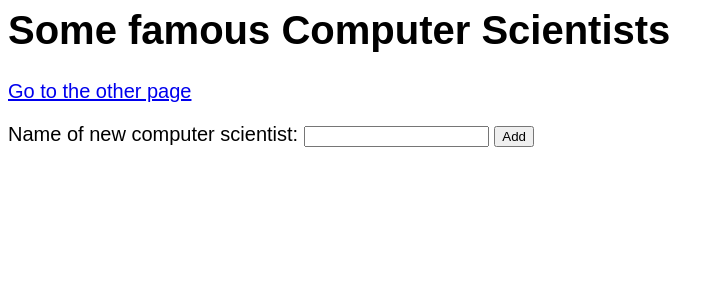
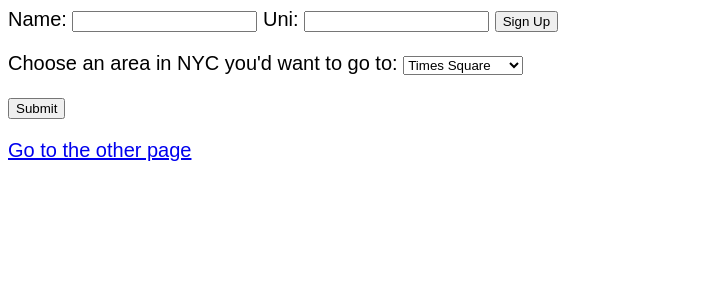
Before and after one commit to tinedkim/imissnyc, a Flask app: template templates/index.html in a window 1280 px wide. Shown: the top 300 px of the page, without its empty margins (0-724 px from the left). Run offline with Flask 2, Linux system fonts and the light colour scheme; the template is opened without the code that fills it, so the values that code supplies are empty; parts of the project's set-up code (start-up, migrations or seed data) failed here and were passed over.

Commit message:
Added user login

```diff
--- a/server.py
+++ b/server.py
@@ -47,6 +47,25 @@ engine.execute("""CREATE TABLE IF NOT EXISTS test (
 );""")
 engine.execute("""INSERT INTO test(name) VALUES ('grace hopper'), ('alan turing'), ('ada lovelace');""")
 
+'''
+
+# how do we save uni on the page
+
+def reserve_restaurant():
+  # get uni from the page?? they have to be logged in
+  rname
+  location
+  g.conn.execute('INSERT INTO EatsAt(rname, locationID, uni) VALUES (%s, %d, %s)', rname, location, uni)
+  return redirect('/')
+
+def buy_ticket():
+  # get uni from the page?? they have to be logged in
+  barcode
+  g.conn.execute('INSERT INTO Buys(ticket_barcode, uni) VALUES (%s, %s)', barcode, uni)
+  return redirect('/')
+
+'''
+
 
 @app.before_request
 def before_request():
@@ -63,7 +82,6 @@ def before_request():
     print("uh oh, problem connecting to database")
     import traceback; traceback.print_exc()
     g.conn = None
-
 @app.teardown_request
 def teardown_request(exception):
   """
@@ -89,7 +107,19 @@ def teardown_request(exception):
 # see for routing: https://flask.palletsprojects.com/en/2.0.x/quickstart/?highlight=routing
 # see for decorators: http://simeonfranklin.com/blog/2012/jul/1/python-decorators-in-12-steps/
 #
-@app.route('/')
+
+'''
+@app.route("/getarea" , methods=['POST'])
+def getarea():
+  select = request.form.get('areas')
+  cursor = g.conn.execute("SELECT L.locationID FROM location L WHERE L.area = '{0}'".format(str(select)))
+  names = []
+  for result in cursor:
+    names.append(result[0])
+  return redirect('/')
+'''
+
+@app.route('/', methods=['POST'])
 def index():
   """
   request is a special object that Flask provides to access web request information:
@@ -109,10 +139,11 @@ def index():
   #
   # example of a database query
   #
-  cursor = g.conn.execute("SELECT name FROM test")
-  names = []
+  select = request.form.get('areas')
+  cursor = g.conn.execute("SELECT L.locationID FROM location L WHERE L.area = '{0}'".format(str(select)))
+  location_ids = []
   for result in cursor:
-    names.append(result['name'])  # can also be accessed using result[0]
+    location_ids.append(result[0])
   cursor.close()
 
   #
@@ -141,7 +172,7 @@ def index():
   #     <div>{{n}}</div>
   #     {% endfor %}
   #
-  context = dict(data = names)
+  context = dict(data = location_ids)
 
 
   #
@@ -162,12 +193,13 @@ def index():
 def another():
   return render_template("another.html")
 
-
 # Example of adding new data to the database
 @app.route('/add', methods=['POST'])
 def add():
   name = request.form['name']
-  g.conn.execute('INSERT INTO test(name) VALUES (%s)', name)
+  uni = request.form['uni']
+  # account for when user already exists -- switch to logged in state
+  g.conn.execute('INSERT INTO Person(uni, pname) VALUES (%s, %s)', uni, name)
   return redirect('/')
 
 
--- a/templates/index.html
+++ b/templates/index.html
@@ -1,14 +1,32 @@
 <html>
   <style>
-    body{
+    body {
       font-size: 15pt;
       font-family: arial;
     }
   </style>
 
+  <body>
+    <form method="POST" action="/add">
+      <p>
+        Name: <input type="text" name="name" /> Uni:
+        <input type="text" name="uni" />
+        <input type="submit" value="Sign Up" />
+      </p>
+    </form>
 
-<body>
-  <h1>Some famous Computer Scientists</h1>
+    <form method="POST" action="/">
+      <label for="areas">Choose an area in NYC you'd want to go to:</label>
+      <select name="areas" id="areas">
+        <option value="Times Square">Times Square</option>
+        <option value="Upper East Side">Upper East Side</option>
+        <option value="Williamsburg">Williamsburg</option>
+        <option value="Lower East Side">Lower East Side</option>
+        <option value="Chelsea">Chelsea</option>
+      </select>
+      <br /><br />
+      <input type="submit" value="Submit" />
+    </form>
     <div>{{data}}</div>
 
     <div>
@@ -18,12 +36,5 @@
     </div>
 
     <p><a href="another">Go to the other page</a></p>
-
-<form method="POST" action="/add">
-<p>Name of new computer scientist: <input type="text" name="name"> <input type="submit" value="Add"></p>
-</form>
-
   </body>
-
-
 </html>
```
Lines whose indentation alone changed are shown as unchanged.
